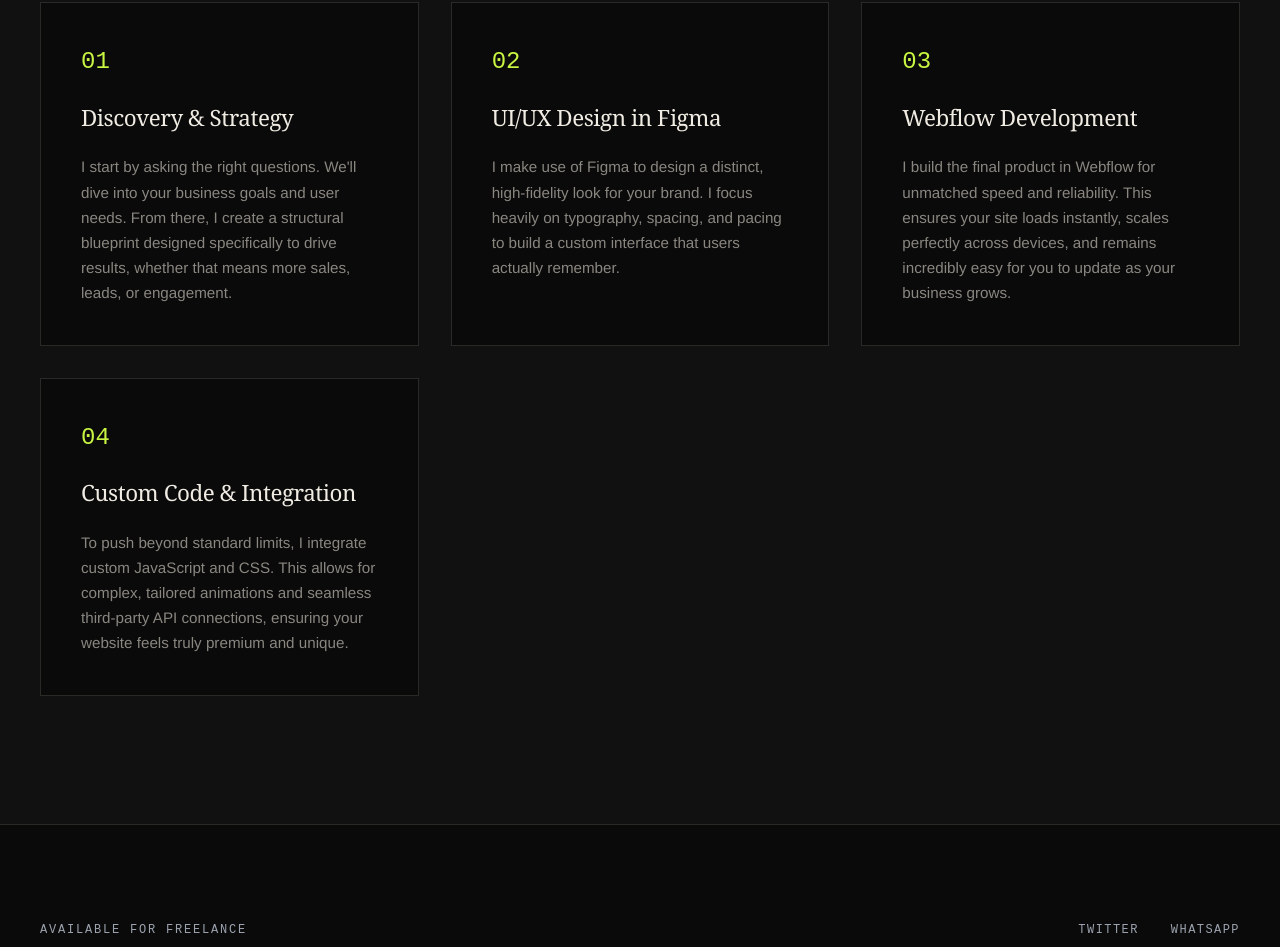
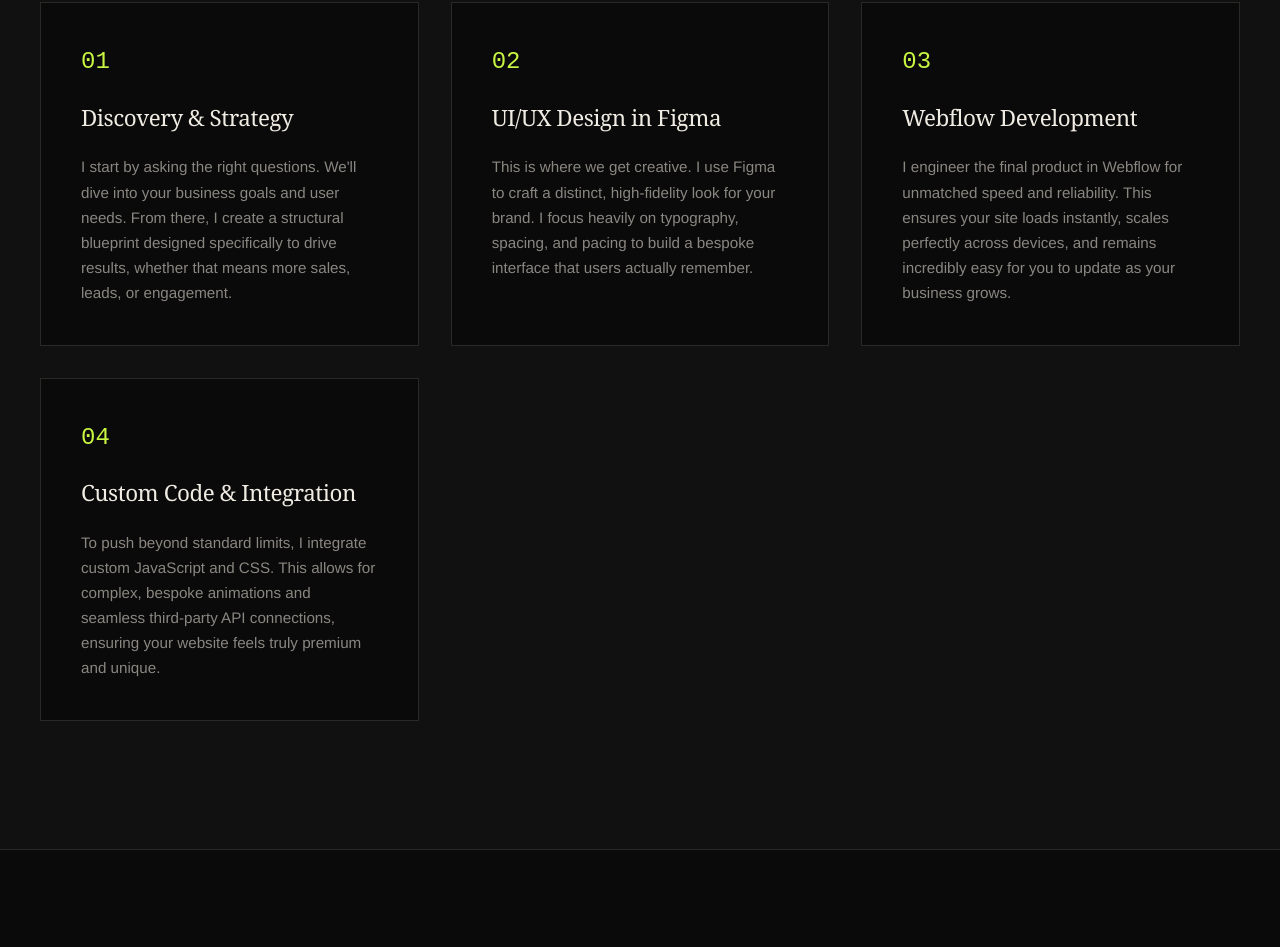
Before and after one commit to MaleekT/My-Portfolio, a Next.js app: page / in a window 1280 px wide. Shown: the part 2934-3881 px from the top of the page. Built offline with nearby package versions, Linux system fonts and the light colour scheme.

Commit message:
Fix TypeScript errors for Vercel build

```diff
--- a/app/page.tsx
+++ b/app/page.tsx
@@ -1,33 +1,33 @@
 "use client";
 
 import { useEffect, useRef } from "react";
-import { motion, useInView } from "framer-motion";
+import { motion, useInView, Variants } from "framer-motion";
 import { ArrowUpRight } from "lucide-react";
 import gsap from "gsap";
 import { ScrollTrigger } from "gsap/ScrollTrigger";
 import { projectsData } from "./projectsData";
 
-// Animation Variants (Framer Motion for upper sections)
-const navVariants = {
+// Animation Variants with strict TypeScript typing
+const navVariants: Variants = {
   hidden: { opacity: 0, y: -20 },
   visible: { opacity: 1, y: 0, transition: { duration: 0.7, ease: [0.16, 1, 0.3, 1] } },
 };
 
-const fadeUpVariants = {
+const fadeUpVariants: Variants = {
   hidden: { opacity: 0, y: 30 },
   visible: (i: number) => ({
     opacity: 1, y: 0, transition: { duration: 0.8, delay: i * 0.15, ease: [0.16, 1, 0.3, 1] },
   }),
 };
 
-const cardVariants = {
+const cardVariants: Variants = {
   hidden: { opacity: 0, y: 60 },
   visible: (i: number) => ({
     opacity: 1, y: 0, transition: { duration: 0.9, delay: i * 0.15, ease: [0.16, 1, 0.3, 1] },
   }),
 };
 
-// Refined, Human-Sounding Process Data (Reduced length)
+// Refined, Human-Sounding Process Data
 const processData = [
   {
     id: "01",
@@ -37,17 +37,17 @@ const processData = [
   {
     id: "02",
     title: "UI/UX Design in Figma",
-    description: "I make use of Figma to design a distinct, high-fidelity look for your brand. I focus heavily on typography, spacing, and pacing to build a custom interface that users actually remember."
+    description: "This is where we get creative. I use Figma to craft a distinct, high-fidelity look for your brand. I focus heavily on typography, spacing, and pacing to build a bespoke interface that users actually remember."
   },
   {
     id: "03",
     title: "Webflow Development",
-    description: "I build the final product in Webflow for unmatched speed and reliability. This ensures your site loads instantly, scales perfectly across devices, and remains incredibly easy for you to update as your business grows."
+    description: "I engineer the final product in Webflow for unmatched speed and reliability. This ensures your site loads instantly, scales perfectly across devices, and remains incredibly easy for you to update as your business grows."
   },
   {
     id: "04",
     title: "Custom Code & Integration",
-    description: "To push beyond standard limits, I integrate custom JavaScript and CSS. This allows for complex, tailored animations and seamless third-party API connections, ensuring your website feels truly premium and unique."
+    description: "To push beyond standard limits, I integrate custom JavaScript and CSS. This allows for complex, bespoke animations and seamless third-party API connections, ensuring your website feels truly premium and unique."
   }
 ];
 
@@ -78,20 +78,19 @@ export default function HomePage() {
         rotateZ: 5,
         duration: 1.2,
         ease: "power4.out",
-        stagger: 0.05, // This staggers the reveal from left to right perfectly
+        stagger: 0.05,
         scrollTrigger: {
           trigger: footerTextRef.current,
-          start: "top 85%", // Triggers when the text is 85% down the screen
+          start: "top 85%",
         }
       });
     }, footerTextRef);
 
-    return () => ctx.revert(); // Cleanup on unmount
+    return () => ctx.revert();
   }, []);
 
   return (
     <main className="grain" style={{ background: "var(--bg)", minHeight: "100dvh" }}>
-      {/* Inject CSS for the blinking dot */}
       <style>{`
         @keyframes blink {
           0%, 100% { opacity: 1; }
@@ -228,7 +227,6 @@ export default function HomePage() {
               flexWrap: "wrap",
             }}
           >
-            {/* We map through the characters to allow GSAP to animate them one by one */}
             {"LET'S BUILD".split("").map((char, index) => (
               <span key={index} style={{ display: "inline-block", overflow: "hidden" }}>
                 <span
```
